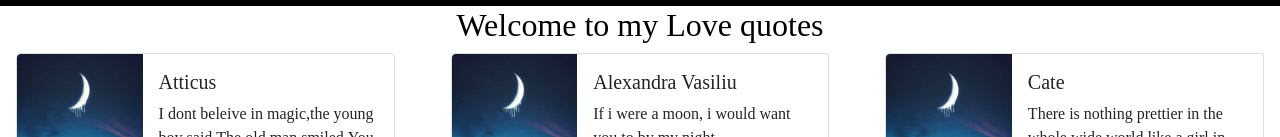
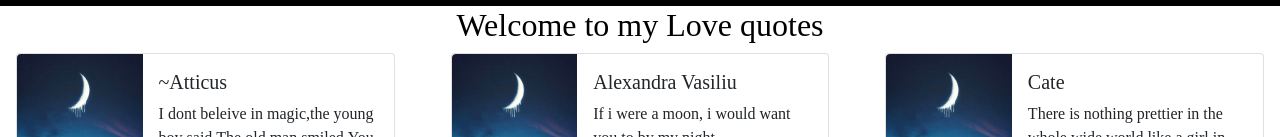
Before and after one commit to nancymukuiya14/Quotes, an Angular app: page / in a window 1280 px wide. Shown: the part 663-800 px from the top of the page. Built offline with nearby package versions, Linux system fonts and the light colour scheme; a web font is replaced by a local one.

Commit message:
add images

```diff
--- a/src/app/sample-quotes/sample-quotes.component.ts
+++ b/src/app/sample-quotes/sample-quotes.component.ts
@@ -9,7 +9,7 @@ import {Lovequotes} from '../lovequotes'
 export class SampleQuotesComponent implements OnInit {
 
   quotes: Lovequotes[]= [
-    new Lovequotes(1, 'I dont beleive in magic,the young boy said.The old man smiled,You will when you see her', 'Atticus',new Date('2021,8,21'),0,0),
+    new Lovequotes(1, 'I dont beleive in magic,the young boy said.The old man smiled,You will when you see her', '~Atticus',new Date('2021,8,21'),0,0),
     new Lovequotes(3, 'If i were a moon, i would want you to by my night',  'Alexandra Vasiliu',new Date('2021,8,16'),0,0),
     new Lovequotes(4,
       'There is nothing prettier in the whole wide world like a girl in love with every breath she takes','Cate',new Date('2021,8,16'),0,0)
```
